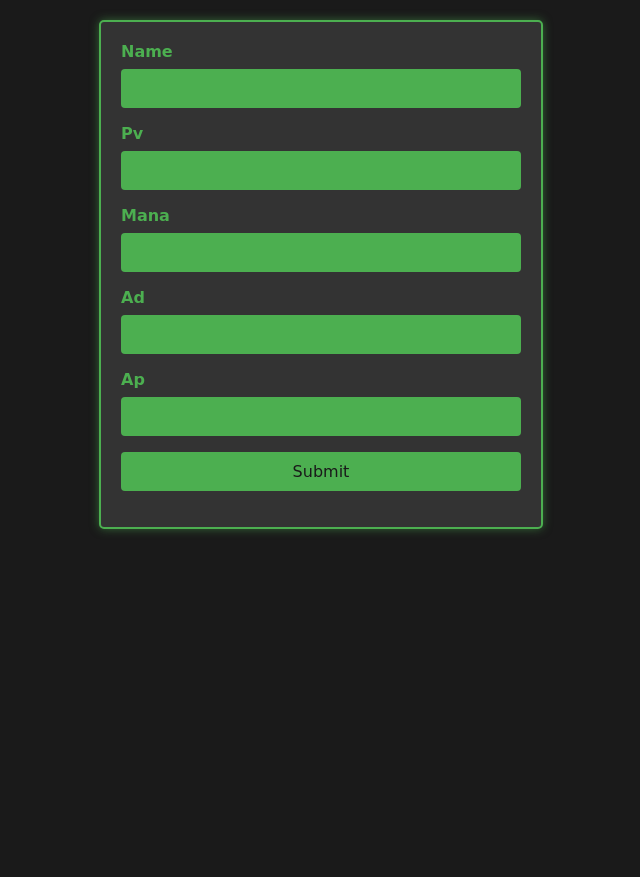
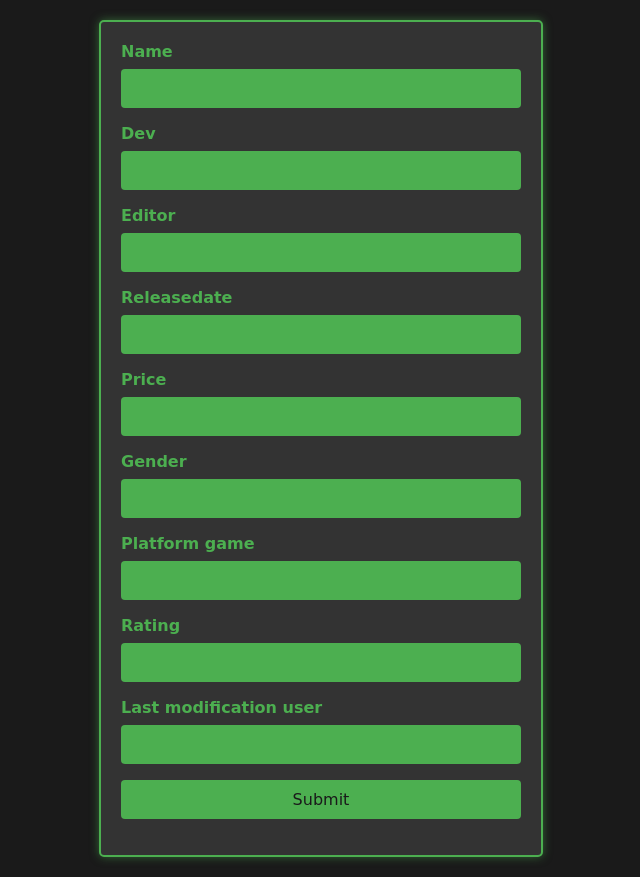
Before and after one commit to chenalkillian/SymfonyProjectGRP1Nice, a Symfony app: template templates/games/form.html.twig in a window 1280 px wide. Shown: the whole page, without its empty margins (319-959 px from the left). Before the commit the page ends 533 px from the top, so only its background shows below. Run offline with Twig, Linux system fonts and the light colour scheme; the template is opened without the code that fills it, so the values that code supplies are empty; form fields are guessed from the names that the template uses; some libraries are stand-ins or nearby versions.

Commit message:
mise en place du formulaire pour la création des jeux

```diff
--- a/templates/games/form.html.twig
+++ b/templates/games/form.html.twig
@@ -12,10 +12,14 @@
 {{ form_start(form) }}
 
 {{ form_row(form.name) }}
-{{ form_row(form.pv) }}
-{{ form_row(form.mana) }}
-{{ form_row(form.ad) }}
-{{ form_row(form.ap) }}
+{{ form_row(form.dev) }}
+{{ form_row(form.editor) }}
+{{ form_row(form.releasedate) }}
+{{ form_row(form.price) }}
+{{ form_row(form.gender) }}
+{{ form_row(form.platform_game) }}
+{{ form_row(form.rating) }}
+{{ form_row(form.last_modification_user) }}
 
 {{ form_row(form.submit) }}
 
```
Also changed, not shown: src/Controller/Game.php (deleted, +0 -11 lines), src/Controller/GamesController.php (+5 -5 lines).
